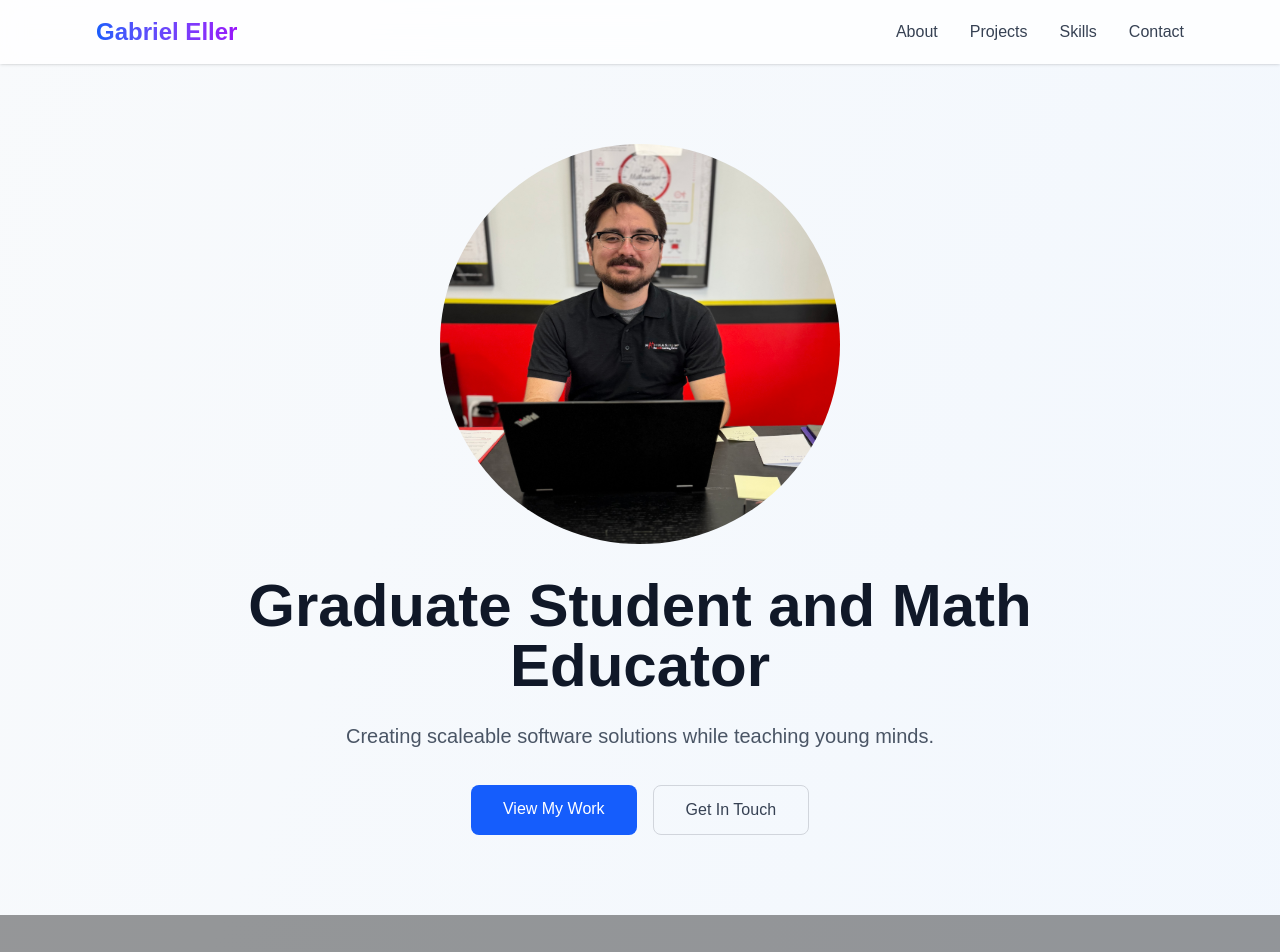
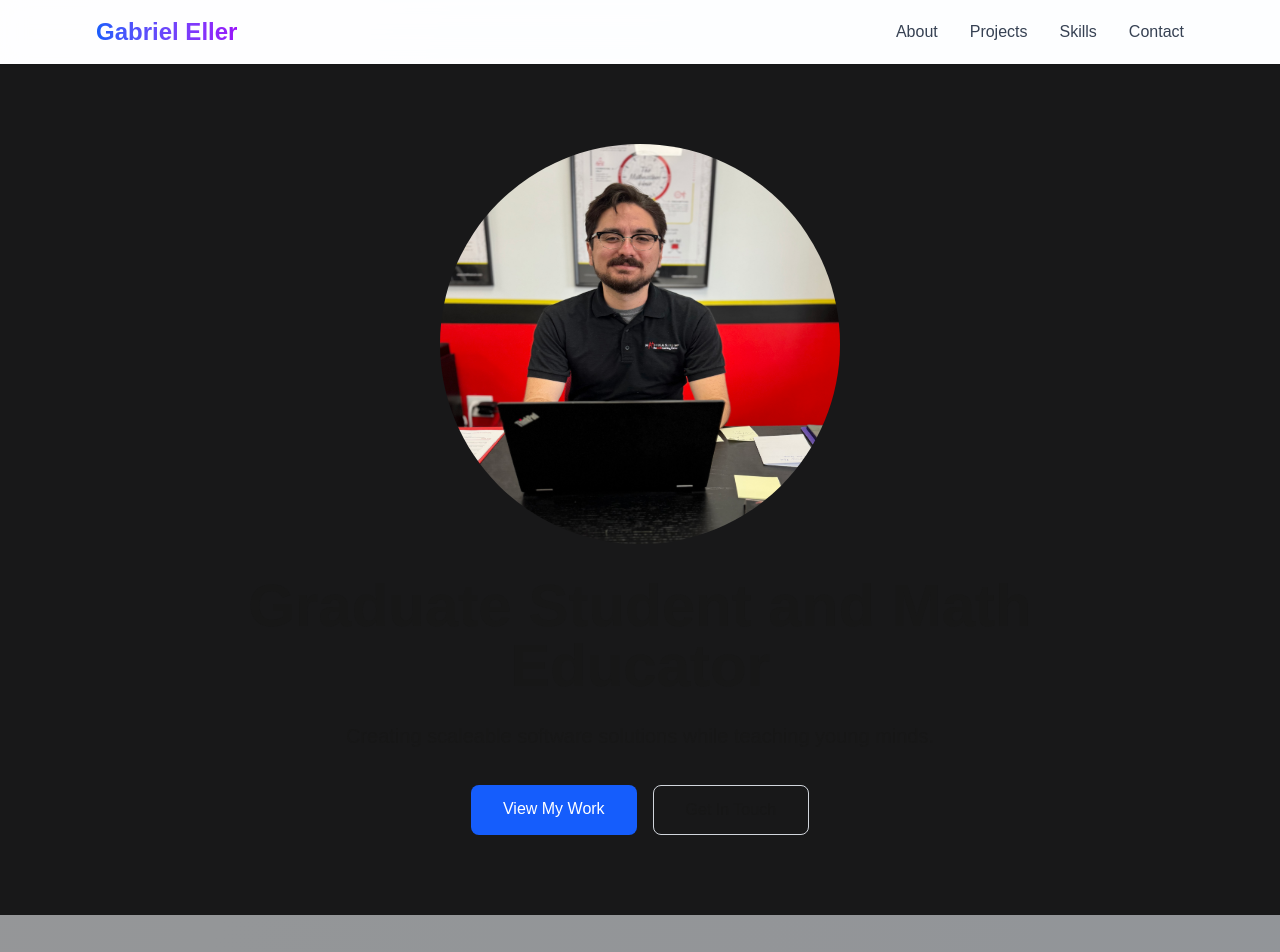
Before and after one commit to ellergabriel/NextJS_Portfolio, a Next.js app: page / in a window 1280 px wide. Shown: the top 952 px of the page. Built offline with nearby package versions, Linux system fonts and the light colour scheme.

Commit message:
minor changes <h1> tag now links back to top of page changed background colors to better match dark mode esque styling

```diff
--- a/app/page.js
+++ b/app/page.js
@@ -77,7 +77,7 @@ const Portfolio = () => {
         <div className="max-w-6xl mx-auto px-4 sm:px-6 lg:px-8">
           <div className="flex justify-between items-center py-4">
             <h1 className="text-2xl font-bold bg-gradient-to-r from-blue-600 to-purple-600 bg-clip-text text-transparent">
-              Gabriel Eller
+              <a href="#home">Gabriel Eller</a>
             </h1>
 
             {/* Desktop Navigation */}
@@ -110,24 +110,24 @@ const Portfolio = () => {
       </nav>
 
       {/* Hero Section */}
-      <section className="relative py-20 px-4">
+      <section id="home"className="relative py-20 px-4 bg-black/90">
         <div className = "inset-0 bg-black/10"></div>
         <div className="max-w-4xl mx-auto text-center">
           <div className="mb-8">
             {/*profile image*/}
             <img src = "profile.jpg" alt="test" className="object-top w-100 h-100 mx-auto mb-6 rounded-full"></img>
           </div>
-          <h2 className="text-5xl md:text-6xl font-bold text-gray-900 mb-6">
+          <h2 className="text-5xl md:text-6xl font-bold text-white-600 mb-6">
             Graduate Student and Math Educator
           </h2>
-          <p className="text-xl text-gray-600 mb-8 max-w-2xl mx-auto leading-relaxed">
+          <p className="text-xl text-white-600 mb-8 max-w-2xl mx-auto leading-relaxed">
             Creating scaleable software solutions while teaching young minds.
           </p>
           <div className="flex flex-col sm:flex-row gap-4 justify-center">
             <a href="#projects" className="bg-blue-600 text-white px-8 py-3 rounded-lg hover:bg-blue-700 transition-colors font-medium">
               View My Work
             </a>
-            <a href="#contact" className="border border-gray-300 text-gray-700 px-8 py-3 rounded-lg hover:bg-gray-50 transition-colors font-medium">
+            <a href="#contact" className="border border-gray-300 text-white-700 px-8 py-3 rounded-lg hover:bg-gray-50 transition-colors font-medium">
               Get In Touch
             </a>
           </div>
```
